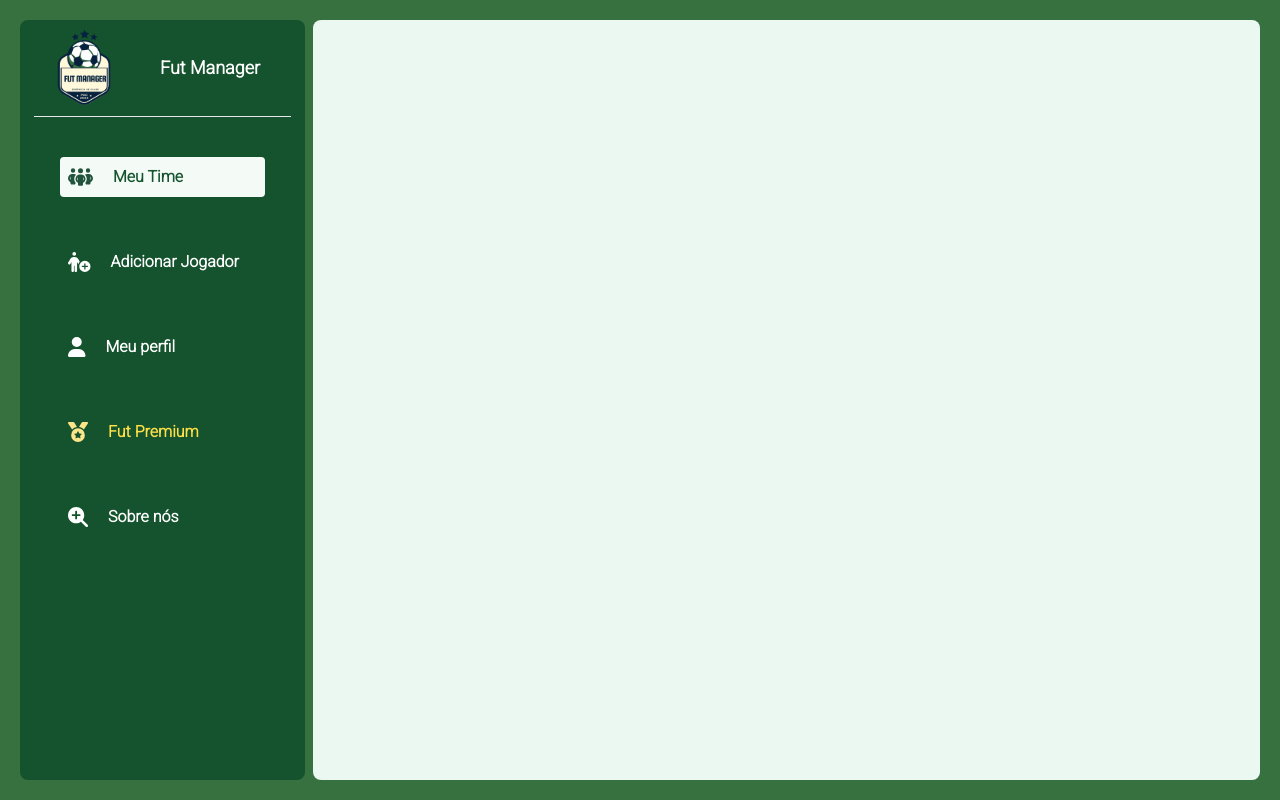
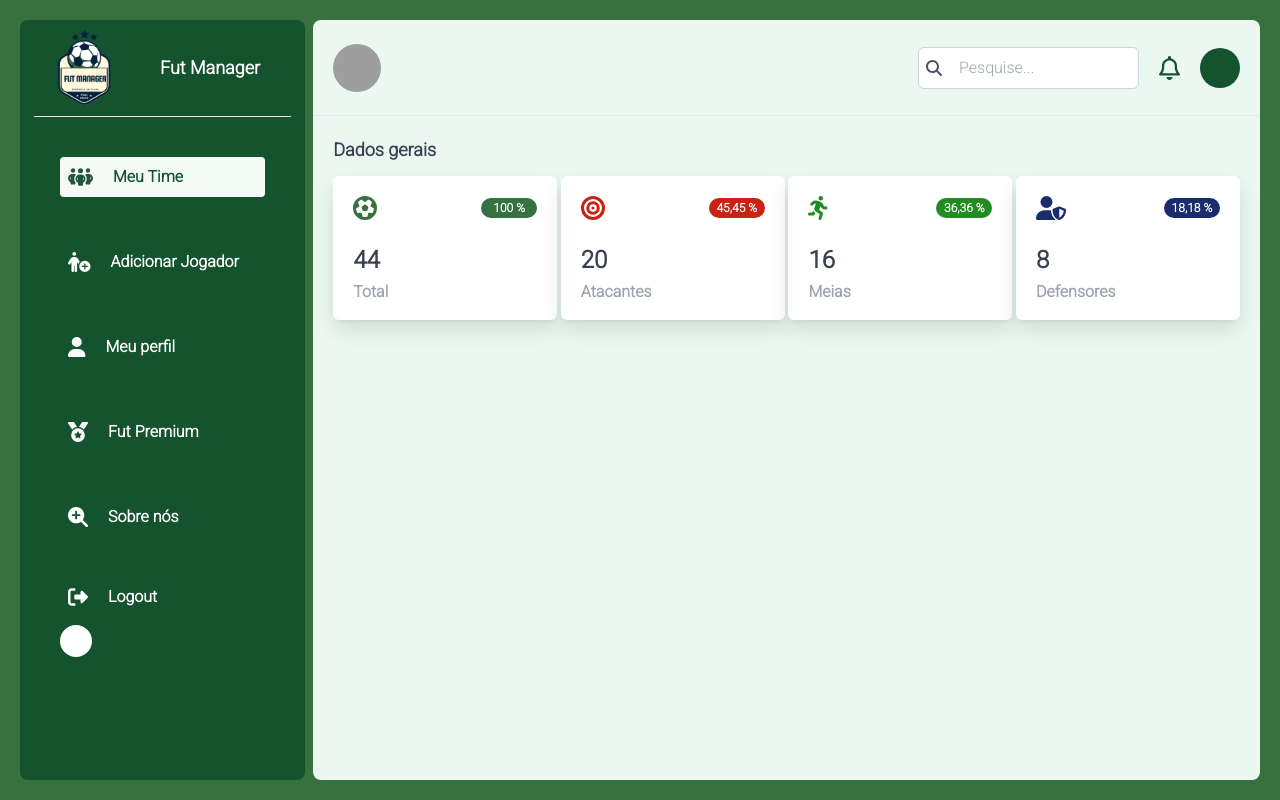
Before and after one commit to XFERRER7/Fut-Manager-Client, a React (Vite) app: page /test-dashboard in a window 1280 px wide. Built offline with nearby package versions, Linux system fonts and the light colour scheme; no server answers.

Commit message:
create a sidebar and cards

```diff
--- a/package.json
+++ b/package.json
@@ -10,6 +10,7 @@
   },
   "dependencies": {
     "@fortawesome/fontawesome-svg-core": "^6.3.0",
+    "@fortawesome/free-regular-svg-icons": "^6.3.0",
     "@fortawesome/free-solid-svg-icons": "^6.3.0",
     "@fortawesome/react-fontawesome": "^0.2.0",
     "@types/react-router-dom": "^5.3.3",
--- /dev/null
+++ b/src/components/Card.tsx
@@ -0,0 +1,29 @@
+import { FontAwesomeIcon } from '@fortawesome/react-fontawesome'
+import { faFutbol } from '@fortawesome/free-solid-svg-icons'
+
+interface ICardProps {
+  color: string
+  icon: any
+  percentage: string
+  title: string
+  statistic: string
+}
+
+export const Card = ({color, icon, percentage, statistic, title}: ICardProps) => {
+  return (
+    <div className='bg-white rounded-md shadow-custom w-56 h-36 px-5 py-3 flex flex-col gap-3'>
+      <header className='w-full h-10 flex items-center justify-between'>
+        <FontAwesomeIcon icon={icon} size='xl' color={color}/>
+        <div style={{
+          backgroundColor: color
+        }} className={`w-14 h-5 text-white rounded-full flex items-center justify-center text-xs font-bold`}>
+          <span>{percentage} %</span>
+        </div>
+      </header>
+      <main className='flex-1 flex flex-col gap-1 justify-center text-gray-700 font-bold'>
+        <span className='text-2xl'>{statistic}</span>
+        <span className='text-gray-400'>{title}</span>
+      </main>
+    </div>
+  )
+}
--- /dev/null
+++ b/src/components/ItemSidebar.tsx
@@ -0,0 +1,25 @@
+import { FontAwesomeIcon } from '@fortawesome/react-fontawesome'
+import { ISidebarItem } from '../types/types'
+
+interface IItemSidebarProps extends ISidebarItem {
+  itemSelected: 'Meu Time' | 'Adicionar Jogador' | 'Meu perfil' | 'Fut Premium' | 'Sobre nós';
+}
+
+export const ItemSidebar = ({ icon, title, itemSelected }: IItemSidebarProps) => {
+  return (
+    <>
+      {
+        title === itemSelected ?
+          <div className="w-full flex items-center gap-5 bg-[#F4FBF7] p-2 cursor-pointer rounded text-green-900">
+            <FontAwesomeIcon icon={icon} color={'#22543D'} size={'lg'} />
+            <span className="font-bold">{title}</span>
+          </div>
+          :
+          <div className="w-full flex items-center gap-5 p-2 cursor-pointer rounded">
+            <FontAwesomeIcon icon={icon} color={'white'} size={'lg'} />
+            <span className="font-bold text-white">{title}</span>
+          </div>
+      }
+    </>
+  )
+}
--- a/src/components/Sidebar.tsx
+++ b/src/components/Sidebar.tsx
@@ -1,11 +1,30 @@
 import { FontAwesomeIcon } from "@fortawesome/react-fontawesome"
-import { faPeopleGroup } from '@fortawesome/free-solid-svg-icons'
-import { faPersonCirclePlus } from '@fortawesome/free-solid-svg-icons'
-import { faUser } from '@fortawesome/free-solid-svg-icons'
-import { faMedal } from '@fortawesome/free-solid-svg-icons'
-import { faMagnifyingGlassPlus } from '@fortawesome/free-solid-svg-icons'
+import { itemsSidebar } from "../utils/itemsSidebar"
+import { useEffect, useState } from "react"
+import { ISidebarItem } from "../types/types";
+import { ItemSidebar } from "./ItemSidebar";
+import { faSignOutAlt } from "@fortawesome/free-solid-svg-icons"
+import useUserStore from "../stores/AuthStore";
 
-export const Sidebar = () => {
+
+
+interface ISidebarProps {
+  itemSelected: 'Meu Time' | 'Adicionar Jogador' | 'Meu perfil' | 'Fut Premium' | 'Sobre nós';
+}
+
+export const Sidebar = ({ itemSelected }: ISidebarProps) => {
+
+  const [items, setItems] = useState<ISidebarItem[]>([])
+
+  const { name } = useUserStore()
+  const { email } = useUserStore()
+
+  useEffect(() => {
+
+    setItems(itemsSidebar)
+
+  }, [])
+
   return (
     <nav className='bg-green-900 rounded-lg h-full w-[23%] text-white font-sans flex flex-col'>
 
@@ -19,33 +38,41 @@ export const Sidebar = () => {
       <div className="flex font-Playfair w-full h-2/4 flex-col mt-10
       items-center justify-between px-10">
 
-        <div className="w-full flex items-center gap-5 bg-[#F4FBF7] p-2 rounded text-green-900">
-          <FontAwesomeIcon icon={faPeopleGroup} color={'#22543D'} size={'lg'}/>
-          <span className="font-bold">Meu Time</span>
+        {
+          items.map(item => <ItemSidebar icon={item.icon} title={item.title} itemSelected={itemSelected} />)
+        }
+
+      </div>
+      <div className="flex font-Playfair w-full flex-col mt-10
+      items-center justify-between px-10 cursor-pointer gap-2">
+
+        <div className="w-full flex items-center gap-5 p-2 rounded">
+          <FontAwesomeIcon icon={faSignOutAlt} color={'white'} size={'lg'} />
+          <span className="font-bold">Logout</span>
         </div>
 
-        <div className="w-full flex items-center gap-5 p-2 rounded">
-          <FontAwesomeIcon icon={faPersonCirclePlus} color={'white'} size={'lg'}/>
-          <span className="font-bold">Adicionar Jogador</span>
-        </div>
+        <div className="flex w-full gap-5">
 
-        <div className="w-full flex items-center gap-5 p-2 rounded">
-          <FontAwesomeIcon icon={faUser} color={'white'} size={'lg'}/>
-          <span className="font-bold">Meu perfil</span>
-        </div>
+          <div>
+            <div className='flex flex-col items-center w-8 h-8 bg-white rounded-full justify-center text-sm'>
+              <span className='text-green-900 font-bold text-lg uppercase'>{name[0]}</span>
+            </div>
+          </div>
 
-        <div className="w-full flex items-center gap-5 p-2 rounded">
-          <FontAwesomeIcon icon={faMedal} color={'#FDE68A'} size={'lg'}/>
-          <span className="font-bold text-yellow-300">Fut Premium</span>
-        </div>
+          <div className="flex flex-col text-xs">
+            <span>{name}</span>
+            <span>{email}</span>
+          </div>
 
-        <div className="w-full flex items-center gap-5 p-2 rounded">
-          <FontAwesomeIcon icon={faMagnifyingGlassPlus} color={'white'} size={'lg'}/>
-          <span className="font-bold">Sobre nós</span>
         </div>
 
       </div>
-
     </nav>
   )
 }
+
+
+{/* <div className="w-full flex items-center gap-5 bg-[#F4FBF7] p-2 rounded text-green-900">
+  <FontAwesomeIcon icon={faPeopleGroup} color={'#22543D'} size={'lg'} />
+  <span className="font-bold">Meu Time</span>
+</div> */}
--- a/src/pages/Dashboard.tsx
+++ b/src/pages/Dashboard.tsx
@@ -1,7 +1,6 @@
-import React, { useEffect, useState } from 'react'
+import { useEffect, useState } from 'react'
 import { Navbar } from '../components/Navbar'
 import { PlayerModal } from '../components/PlayerModal'
-import { Sidebar } from '../components/Sidebar'
 import { useApi } from '../service/api'
 import useUserStore from '../stores/AuthStore'
 import { IPlayer } from '../types/types'
@@ -110,8 +109,6 @@ export const Dashboard = () => {
 
       <Navbar title='Dashboard'/>
 
-      <Sidebar />
-
       <h1>{dataUser?.teams.name}</h1>
       <img src={`http://localhost:3000/teamFiles/${dataUser?.teams.logo}`} alt="" />
 
--- a/src/pages/Login.tsx
+++ b/src/pages/Login.tsx
@@ -32,7 +32,7 @@ export const Login = () => {
       if (res.token) {
 
         setError('')
-        setUserData(user.email, user.password, res.token, res.idUser)
+        setUserData(user.email, user.password, res.token, res.idUser, res.name)
 
         const resTeam = await api.getDataUser(res.idUser, res.token)
 
--- a/src/pages/TesteDash.tsx
+++ b/src/pages/TesteDash.tsx
@@ -1,13 +1,180 @@
-import React from 'react'
 import { Sidebar } from '../components/Sidebar'
+import { FontAwesomeIcon } from '@fortawesome/react-fontawesome'
+import { faBell as solidBell } from '@fortawesome/free-solid-svg-icons'
+import { faBell as regularBell } from '@fortawesome/free-regular-svg-icons'
+import { faSearch } from '@fortawesome/free-solid-svg-icons'
+import { useEffect, useState } from 'react'
+import useUserStore from '../stores/AuthStore'
+import { useApi } from '../service/api'
+import { IPlayer } from '../types/types'
+import { Card } from '../components/Card'
+import { faFutbol } from '@fortawesome/free-solid-svg-icons'
+import { faBullseye } from '@fortawesome/free-solid-svg-icons'
+import { faPersonRunning  } from '@fortawesome/free-solid-svg-icons'
+import { faUserShield  } from '@fortawesome/free-solid-svg-icons'
+
+
+interface IDataUser {
+  id: number
+  name: string
+  email: string
+  password: string
+  teams: {
+    id: string
+    name: string
+    logo: string
+  }
+}
+
+export interface ITeam {
+  id: string
+  position: string
+  age: number
+  name: string
+  birthDate: string
+  weight: number
+  height: number
+  nationality: string
+  salary: number
+  avatar: string
+  isInjured: boolean
+  createdAt: string
+  updatedAt: string
+  teamId: string
+}
 
 export const TesteDash = () => {
+
+  const [dataUser, setDataUser] = useState<IDataUser | null>(null)
+  const [dataTeam, setDataTeam] = useState<ITeam[] | null>(null)
+  const [dataPlayer, setDataPlayer] = useState<IPlayer | null>(null)
+  const [modalIsOpen, setModalIsOpen] = useState(false)
+  const [hasNotification, setHasNotification] = useState(false)
+
+  const api = useApi()
+  const { idUser } = useUserStore()
+  const { token } = useUserStore()
+
+  const getDataUser = async () => {
+
+    const res = await api.getDataUser(idUser, token)
+
+    return res
+  }
+
+  const getDataTeam = async () => {
+
+    const res = await api.getPlayerByTeamId(dataUser?.teams?.id)
+
+    return res
+
+  }
+
+  const handleClickPlayer = (playerId: string) => {
+
+    setModalIsOpen(!modalIsOpen)
+
+    if (modalIsOpen) return
+
+    api.getPlayerById(playerId)
+      .then(res => {
+        setDataPlayer(res)
+      })
+      .catch(err => {
+        console.log(err)
+      })
+  }
+
+  useEffect(() => {
+
+    getDataUser()
+      .then(res => {
+        setDataUser(res)
+      })
+      .catch(err => {
+        console.log(err)
+      })
+
+
+
+  }, [])
+
+  useEffect(() => {
+
+    getDataTeam()
+      .then(res => {
+
+        if (res.length === 0) return setDataTeam(null)
+        setDataTeam(res)
+      })
+      .catch(err => {
+        console.log(err)
+      }
+      )
+
+  }, [dataUser])
+
+
+
   return (
-    <div className='bg-green-100 w-full h-screen p-5'>
+    <div className='bg-green-100 w-full h-screen p-5 font-sans'>
       <div className='bg-green-100 w-full h-full flex rounded-lg justify-between gap-2'>
 
-        <Sidebar />
-        <main className='bg-[#EAF8F1] rounded-lg flex-1 h-full'>
+        <Sidebar itemSelected='Meu Time' />
+        <main className='bg-[#EAF8F1] rounded-lg flex-1 h-full flex flex-col'>
+
+          <header className='w-full h-24 border-b flex items-center justify-between px-5 text-gray-700'>
+            <div className='flex gap-3 items-center'>
+              <img src={`http://localhost:3000/teamFiles/${dataUser?.teams.logo}`}
+                className='relative object-cover object-center w-12 h-12 rounded-full' alt="shield team" />
+              <h1 className='text-2xl font-bold'>{dataUser?.teams.name}</h1>
+            </div>
+
+            <div className='flex items-center gap-5'>
+              <div className="relative text-gray-600 focus-within:text-gray-800">
+                <span className="absolute inset-y-0 left-0 flex items-center pl-2">
+                  <FontAwesomeIcon icon={faSearch} className="h-4 w-4" />
+                </span>
+                <input
+                  className="py-2 w-full rounded-md pl-10 border border-gray-300 focus:outline-none focus:border-gray-500"
+                  type="search"
+                  placeholder="Pesquise..."
+                  aria-label="Search"
+                />
+              </div>
+              {
+                hasNotification ?
+                  <FontAwesomeIcon icon={solidBell} className='text-2xl text-green-900' />
+                  :
+                  <FontAwesomeIcon icon={regularBell} className='text-2xl text-green-900' />
+              }
+              <div className='flex flex-col items-center w-10 h-10 bg-green-900 rounded-full justify-center text-sm'>
+                <span className='text-white font-bold text-lg uppercase'>{dataUser?.name[0]}</span>
+              </div>
+            </div>
+          </header>
+
+
+          <section className='w-full flex-1 rounded-lg flex flex-col'>
+
+            <div className='w-full h-48 flex flex-col px-5 gap-3'>
+              <h1 className='font-bold text-lg text-gray-700 mt-5'>Dados gerais</h1>
+
+              <div className='w-full flex items-center justify-between'>
+
+                <Card color='#377140' icon={faFutbol} percentage={'100'} statistic={'44'} title={'Total'}/>
+                <Card color='#C92114' icon={faBullseye} percentage={'45,45'} statistic={'20'} title={'Atacantes'}/>
+                <Card color='#228B22' icon={faPersonRunning} percentage={'36,36'} statistic={'16'} title={'Meias'}/>
+                <Card color='#1B2C6D' icon={faUserShield} percentage={'18,18'} statistic={'8'} title={'Defensores'}/>
+              </div>
+
+            </div>
+
+            <div className='w-full flex-1'>
+
+            </div>
+
+          </section>
 
         </main>
 
--- a/src/stores/AuthStore.ts
+++ b/src/stores/AuthStore.ts
@@ -4,9 +4,10 @@ import { persist } from 'zustand/middleware';
 interface UserState {
   email: string;
   password: string;
+  name: string;
   token: string;
   idUser: string;
-  setUserData: (email: string, password: string, token: string, idUser: string) => void;
+  setUserData: (email: string, password: string, token: string, idUser: string, name: string) => void;
   removeUserData: () => void;
 }
 
@@ -17,10 +18,11 @@ const useUserStore = create<UserState>()(
       password: '',
       token: '',
       idUser: '',
-      setUserData: (email: string, password: string, token: string, idUser: string) =>
-        set({ email, password, token, idUser }),
+      name: '',
+      setUserData: (email: string, password: string, token: string, idUser: string, name: string) =>
+        set({ email, password, token, idUser, name }),
       removeUserData: () =>
-        set({ email: '', password: '', token: '', idUser: '' }),
+        set({ email: '', password: '', token: '', idUser: '', name: '' }),
     }),
     {
       name: 'user-storage',
--- a/src/types/types.ts
+++ b/src/types/types.ts
@@ -22,3 +22,8 @@ export interface IPlayer {
   avatar: string
   isInjured: boolean
 }
+
+export interface ISidebarItem {
+  title: string;
+  icon: any;
+}
--- /dev/null
+++ b/src/utils/itemsSidebar.ts
@@ -0,0 +1,29 @@
+import { faPeopleGroup } from '@fortawesome/free-solid-svg-icons'
+import { faPersonCirclePlus } from '@fortawesome/free-solid-svg-icons'
+import { faUser } from '@fortawesome/free-solid-svg-icons'
+import { faMedal } from '@fortawesome/free-solid-svg-icons'
+import { faMagnifyingGlassPlus } from '@fortawesome/free-solid-svg-icons'
+
+export const itemsSidebar = [
+  {
+    title: 'Meu Time',
+    icon: faPeopleGroup,
+  },
+  {
+    title: 'Adicionar Jogador',
+    icon: faPersonCirclePlus,
+  },
+  {
+    title: 'Meu perfil',
+    icon: faUser,
+  },
+  {
+    title: 'Fut Premium',
+    icon: faMedal,
+  },
+  {
+    title: 'Sobre nós',
+    icon: faMagnifyingGlassPlus,
+  },
+
+]
--- a/tailwind.config.cjs
+++ b/tailwind.config.cjs
@@ -15,7 +15,11 @@ module.exports = {
         //create a new font family
         "sans": ["Roboto", "sans-serif"],
         "Playfair ": ["Playfair Display", "serif"],
-      }
+      },
+      boxShadow: {
+        //create a new box shadow
+        custom: "0 10px 22px 0px rgb(0 0 0 / 0.1), 0 4px 6px -4px rgb(0 0 0 / 0.1)",
+      },
     },
   },
   plugins: [],
```
Also changed, not shown: 1 other file (tests, documents, lock files or other folders).
